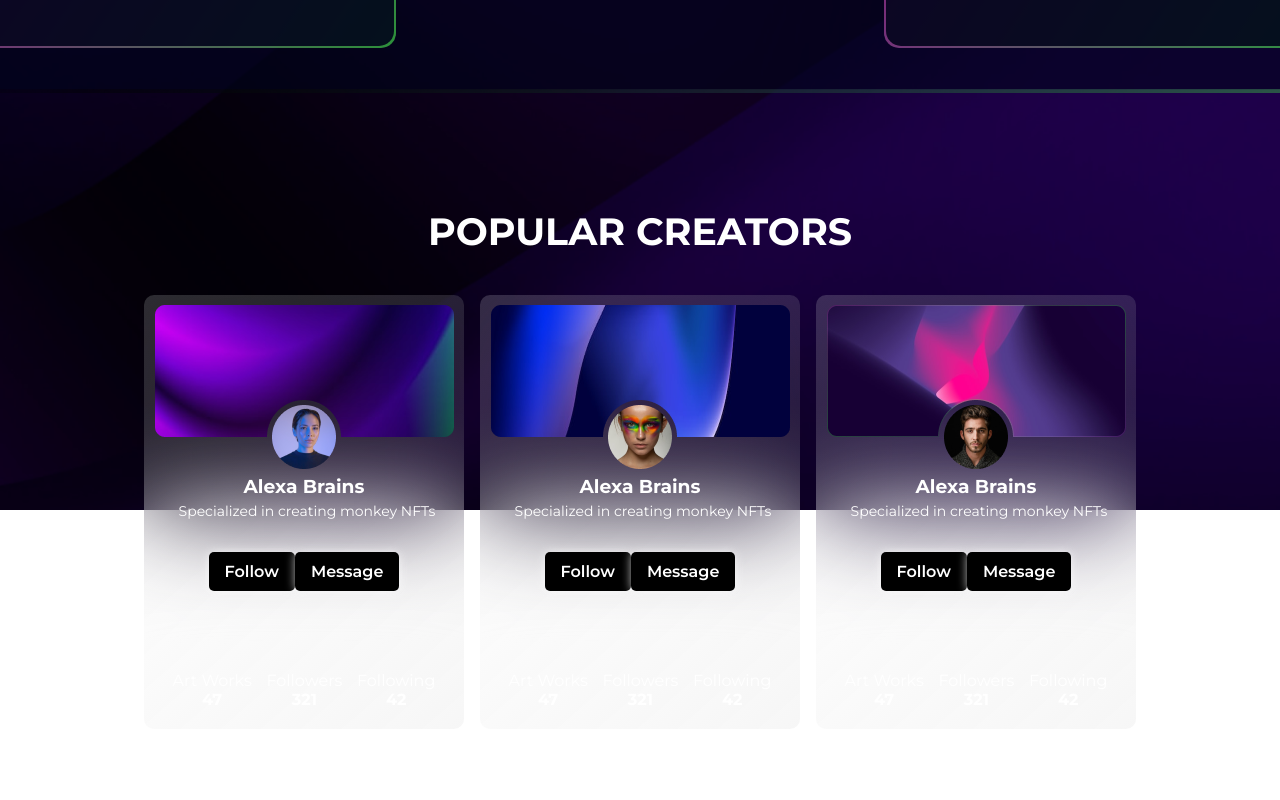
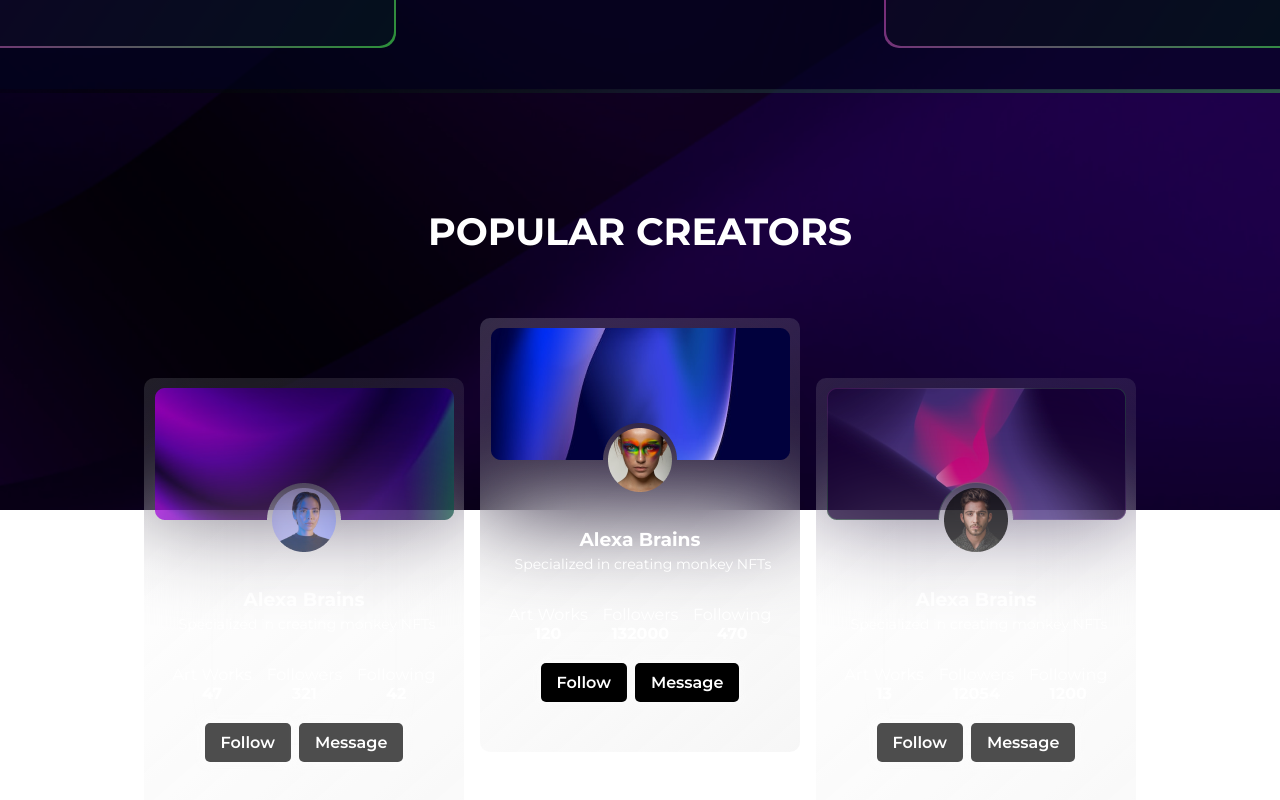
Before and after one commit to Ianduha13/monkeynft, a React (Vite) app: page / in a window 1280 px wide. Shown: the part 2251-3051 px from the top of the page. Before the commit the page ends 2980 px from the top, so only its background shows below. Built offline with nearby package versions, Linux system fonts and the light colour scheme.

Commit message:
Adding style fix and effect to creators section

```diff
--- a/src/components/CreatorCard.jsx
+++ b/src/components/CreatorCard.jsx
@@ -8,19 +8,16 @@ const CreatorCard = ({
 	description,
 	followers,
 	following,
+	special,
 }) => {
 	return (
-		<section className='creator-card'>
+		<section className={`creator-card ${special}`}>
 			<img src={bannerImg} alt='xdxd' className={`banner-img`} />
 			<img src={profileImg} alt='xdxd' className={`creator-img`} />
 			<div className='creator-description'>
 				<div className='description-text'>
 					<h3 className='creator-name'>{name}</h3>
 					<p className='author'>{description}</p>
-				</div>
-				<div className='creator-buttons'>
-					<Button text={"Follow"} color={"transparent bid highlight-btn"} />
-					<Button text={"Message"} color={"transparent bid highlight-btn"} />
 				</div>
 				<div className='creator-data'>
 					<div className='data-column'>
@@ -36,6 +33,10 @@ const CreatorCard = ({
 						<h4 className='data-number'>{following}</h4>
 					</div>
 				</div>
+				<div className='creator-buttons'>
+					<Button text={"Follow"} color={"transparent bid highlight-btn"} />
+					<Button text={"Message"} color={"transparent bid highlight-btn"} />
+				</div>
 			</div>
 		</section>
 	)
--- a/src/components/PopularCreators.jsx
+++ b/src/components/PopularCreators.jsx
@@ -13,6 +13,7 @@ const PopularCreators = () => {
 			<header className='creators-header'>POPULAR CREATORS</header>
 			<div className='cards-wrapper'>
 				<CreatorCard
+					special={"back-1"}
 					profileImg={FirstCreator}
 					bannerImg={firstBg}
 					name={"Alexa Brains"}
@@ -26,18 +27,19 @@ const PopularCreators = () => {
 					bannerImg={secondBg}
 					name={"Alexa Brains"}
 					description={"Specialized in creating monkey NFTs"}
-					art={47}
-					followers={321}
-					following={42}
+					art={120}
+					followers={132000}
+					following={470}
 				/>
 				<CreatorCard
+					special={"back-1"}
 					profileImg={thirdCreator}
 					bannerImg={thirdBg}
 					name={"Alexa Brains"}
 					description={"Specialized in creating monkey NFTs"}
-					art={47}
-					followers={321}
-					following={42}
+					art={13}
+					followers={12054}
+					following={1200}
 				/>
 			</div>
 		</section>
--- a/src/components/styles/creatorCard.css
+++ b/src/components/styles/creatorCard.css
@@ -1,6 +1,11 @@
 .popular-creators{
   padding-top: 40px;
   height: 85vh;
+}
+.cards-wrapper{
+  height: 60vh;
+  width: 100vw;
+  display: flex;
 }
 .creator-card{
   position: relative;
@@ -12,7 +17,7 @@
   justify-content: center;
   border-radius: 10px;
   background: linear-gradient(138.84deg, rgba(255, 255, 255, 0.176) -6.39%, rgba(143, 143, 143, 0.084) 112.17%);
-backdrop-filter: blur(50px);
+  backdrop-filter: blur(50px);
 }
 .banner-img{
   position: absolute;
@@ -27,30 +32,36 @@ backdrop-filter: blur(50px);
 .description-text{
   text-align: center;
   color: #fff;
-  margin-top: 160px;
+  margin-top: 180px;
   margin-bottom: 32px;
 }
 .creator-data{
-  margin-top: 80px;
   display: flex;
   flex-direction: row;
   justify-content: space-between;
   color: #fff;
 }
 .creator-buttons{
+  margin-bottom: 20px;
+  margin-top: 20px;
   display: flex;
   align-items: center;
   justify-content: center;
+  gap: .5rem;
+
 }
 .data-column{
   display: flex;
   flex-direction: column;
   align-items: center;
 }
-.author{
+
+.back-1{
+  top: 60px;
+  opacity: 0.7;
 }
 .creators-header{
-color: #fff;
+  color: #fff;
   font-size: 38px;
   font-weight: 700;
   margin-top: 120px;
```
